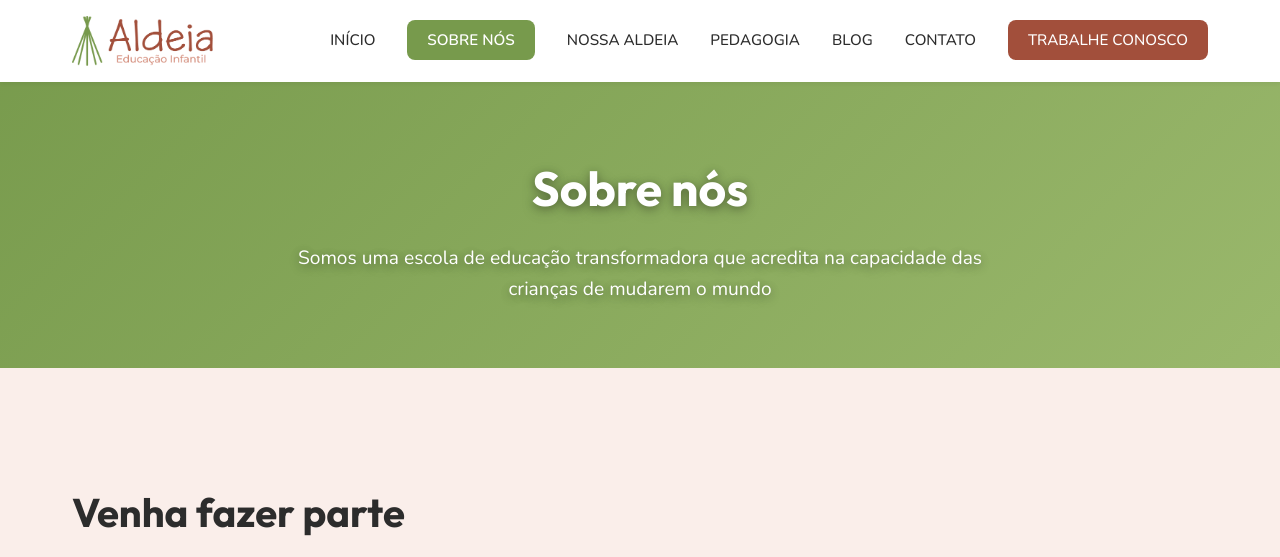
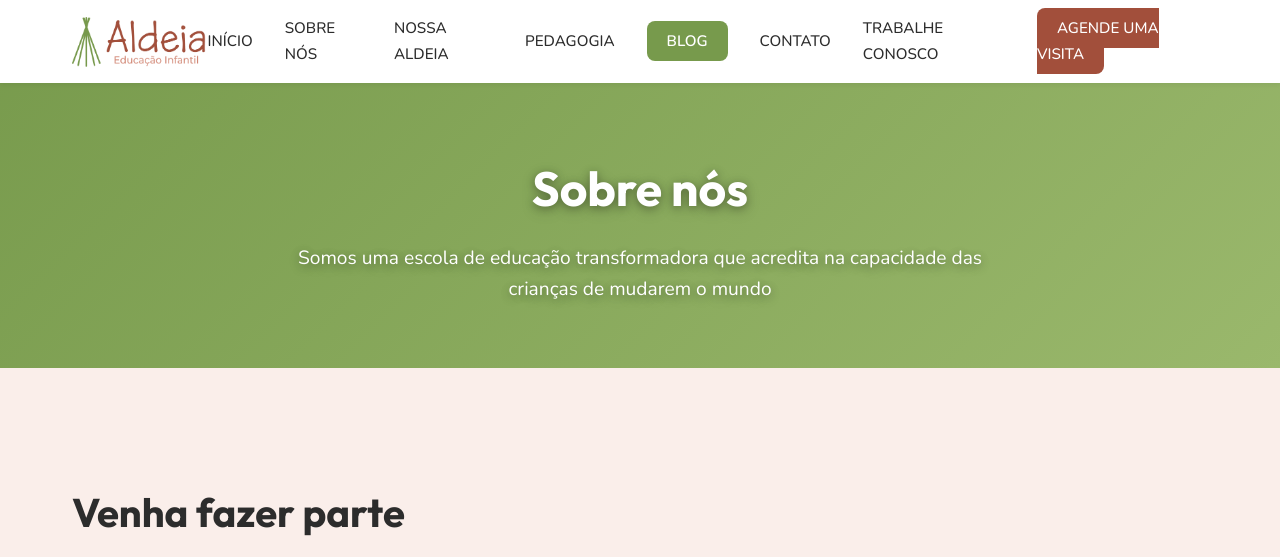
Before and after one commit to jonathans-lumni/site-aldeia-2025, a plain HTML site: page sobre.html in a window 1280 px wide. Shown: the top 557 px of the page. Drawn offline with nearby package versions, Linux system fonts and the light colour scheme.

Commit message:
Alteração nas páginas

```diff
--- a/sobre.html
+++ b/sobre.html
@@ -32,12 +32,13 @@
                     </button>
                     <ul class="nav-menu" id="navMenu">
                         <li><a href="index.html" class="nav-link">INÍCIO</a></li>
-                        <li><a href="sobre.html" class="nav-link active">SOBRE NÓS</a></li>
+                        <li><a href="sobre.html" class="nav-link">SOBRE NÓS</a></li>
                         <li><a href="nosso-espaco.html" class="nav-link">NOSSA ALDEIA</a></li>
                         <li><a href="pedagogia.html" class="nav-link">PEDAGOGIA</a></li>
-                        <li><a href="blog.html" class="nav-link">BLOG</a></li>
+                        <li><a href="blog.html" class="nav-link active">BLOG</a></li>
                         <li><a href="index.html#contato" class="nav-link">CONTATO</a></li>
-                        <li><a href="index.html#trabalhe-conosco" class="nav-link cta-nav">TRABALHE CONOSCO</a></li>
+                        <li><a href="index.html#trabalhe-conosco" class="nav-link">TRABALHE CONOSCO</a></li>
+                        <li><a href="https://api.whatsapp.com/send?phone=5512981392323&text=Gostaria%20de%20saber%20mais%20sobre%20a%20Aldeia%2C%20poderia%20me%20ajudar?" class="nav-link cta-nav">AGENDE UMA VISITA</a></li>
                     </ul>
                 </div>
             </div>
```
Also changed, not shown: blog.html (+2 -1 lines), index.html (+4 -4 lines), nosso-espaco.html (+4 -3 lines), pedagogia.html (+4 -3 lines), post.html (+2 -1 lines).
